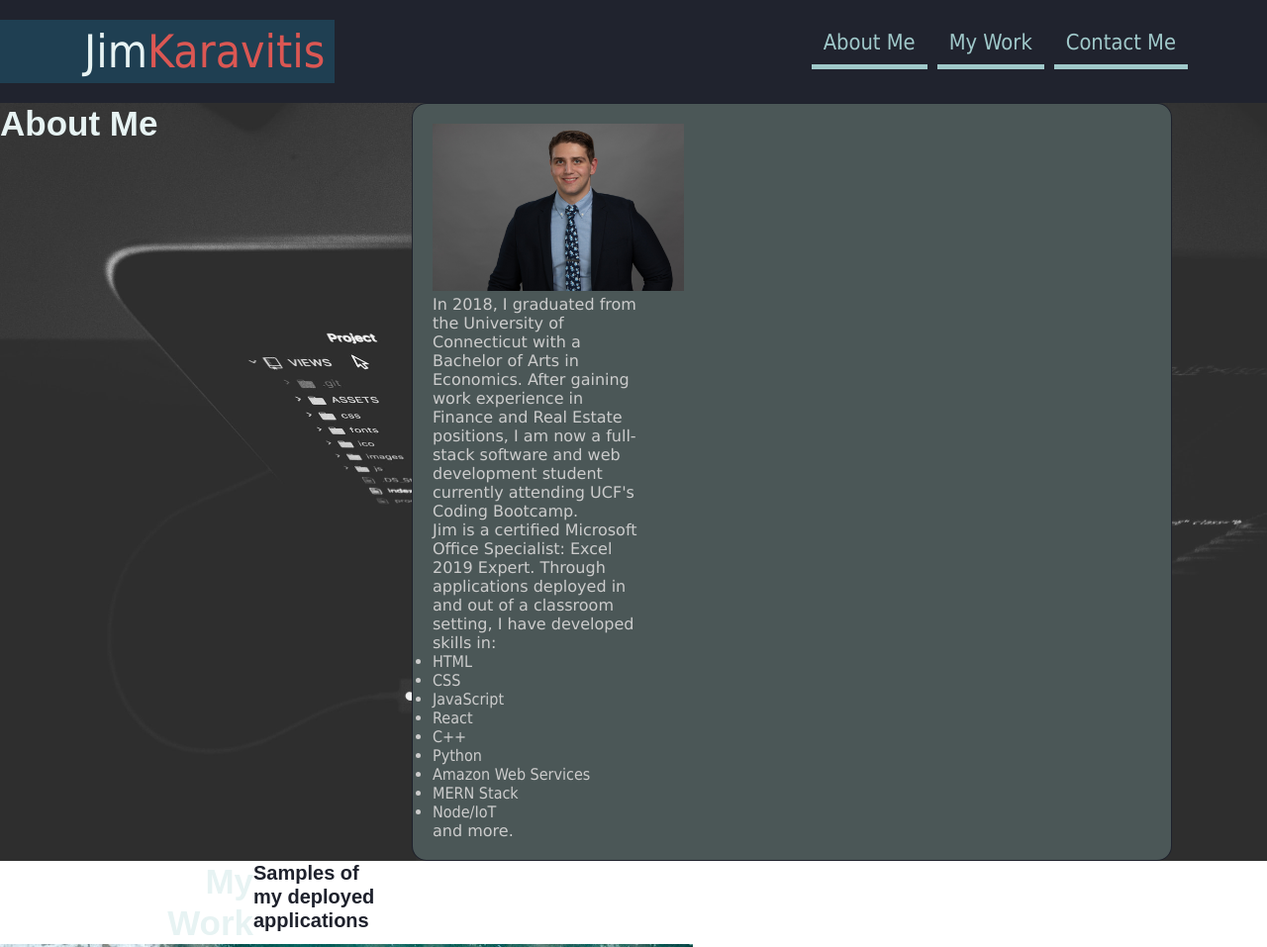
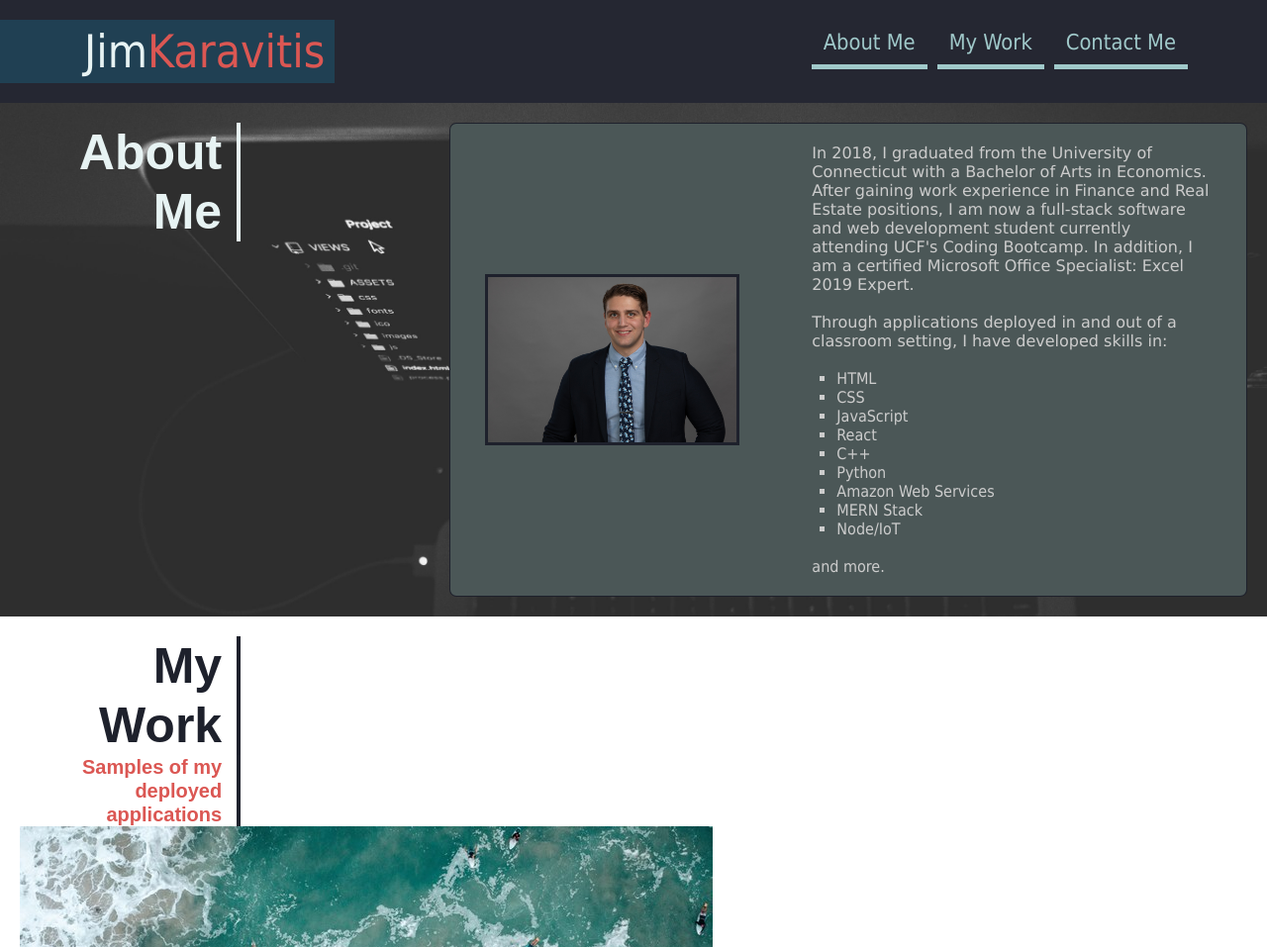
Before and after one commit to JK1956/JimK-WorkPortfolio, a plain HTML site: page index.html in a window 1280 px wide. Shown: the top 957 px of the page at 99% size. Drawn offline with Linux system fonts and the light colour scheme.

Commit message:
on the right track with css flex

```diff
--- a/assets/style.css
+++ b/assets/style.css
@@ -23,10 +23,9 @@ body {
 header {
     padding: 20px 75px 20px 0;
     display: flex;
-    background: rgba(30, 33, 44, 0.99);
+    background: rgba(30, 33, 44, 0.97);
     justify-content: space-between;
     flex-wrap: wrap;
-    position: -webkit-sticky;
     position: sticky;
     top: 0%;
 }
@@ -60,15 +59,20 @@ header nav ul li {
     border-color: rgb(160, 201, 202);
 }
 
+section {
+    padding: 20px;
+}
+
 p {
     font-family: verdana;
 }
+
 
 footer {
     display: flex;
     justify-content: left;
     flex-wrap: wrap;
-    background:rgba(30, 33, 44, 0.99);
+    background:rgb(30, 33, 44);
     width: 100%;
     padding: 40px 35px;
 }
@@ -79,6 +83,25 @@ footer h2 {
 }
 
 /* Styling for class elements */
+
+.title {
+    width: 18%;
+    color: rgba(30, 33, 44);
+    font-size: 50px;
+    line-height: 1.2;
+    text-align: right;
+    font-family: Arial, Helvetica, sans-serif;
+    border-right: solid 4px;
+    justify-content: center;
+    padding-right: 15px;
+}
+
+.second {
+    color:rgb(219, 87, 83);
+    font-size: 20px;
+    border-color: rgba(30, 33, 44, 0.99);
+}
+
 .hero {
     margin: 0 auto;
     width: 100%;
@@ -86,59 +109,44 @@ footer h2 {
     background-size: cover;
     background-position: center;
     display: flex;
+    flex-wrap: wrap;
+    justify-content: space-between;
     align-items: flex-start;
-    flex-wrap: wrap;
-    justify-content: space-around;
-}
-
-h2 {
-    color:rgb(231, 243, 243);
-    width: 25%;
-    text-align: right;
-    font-size: 35px;
-    line-height: 1.2;
-    display: flex;
-    flex-wrap: wrap;
-    text-align: right;
-    font-family: Arial, Helvetica, sans-serif;
-}
-
-h3 {
-    color:rgb(30, 33, 44);
-    width: 25%;
-    text-align: right;
-    font-size: 20px;
-    line-height: 1.2;
-    display: flex;
-    flex-wrap: wrap;
-    text-align: left;
-    font-family: Arial, Helvetica, sans-serif;
 }
 
 .hero-info {
-    width: 60%;
-    margin: 0 auto;
+    width: 65%;
+    padding: 20px 35px;
     background-color: rgb(75, 87, 87);
-    padding: 20px;
     color: rgb(204, 204, 204);
     border-style: solid;
     border-width: 1px;
     border-color: rgba(30, 33, 44, 0.99);
-    border-radius: 15px;
+    border-radius: 7px;
+    display: flex;
+    flex-wrap: wrap;
+    justify-content: space-between;
+    align-items: center;
 }
 
 
 .hero-info img {
-    height: 30%;
     width: 35%;
+    border: solid 3px;
     border-color:rgba(30, 33, 44, 0.99);
 }
 
 .flex-row {
-    width: 40%;
     display: flex;
     flex-wrap: wrap;
-    justify-content: center;
+}
+
+.left {
+    justify-content: left;
+}
+
+.right {
+    justify-content: right;
 }
 
 
@@ -153,7 +161,14 @@ h3 {
 }
 
 #text {
-    width: 30%;
-    display: flex;
-    flex-wrap: wrap;
+    max-width: 55%;
 }
+
+#text ul {
+    list-style-type: square;
+    padding-left: 25px;
+}
+
+#top {
+    color: rgb(231, 243, 243);
+}
--- a/index.html
+++ b/index.html
@@ -41,7 +41,7 @@
     <!-- hero -->
     <section id="about-me" class="hero">
 
-        <h2 class="title">
+        <h2 id="top" class="title">
             About Me
         </h2>
 
@@ -55,12 +55,13 @@
                     <p>
                         In 2018, I graduated from the University of Connecticut with a Bachelor of Arts in Economics.
                         After gaining work experience in Finance and Real Estate positions, I am now a full-stack software and web development student currently attending UCF's Coding Bootcamp.
-                    </p>
-                    <p>
-                        Jim is a certified Microsoft Office Specialist: Excel 2019 Expert.
+                        In addition, I am a certified Microsoft Office Specialist: Excel 2019 Expert.
+                        <br />
+                        <br />
                         Through applications deployed in and out of a classroom setting,
                         I have developed skills in:
-                    </p>
+                        <br />
+                        <br />
                         <ul>
                             <li>
                                 HTML
@@ -90,9 +91,10 @@
                                 Node/IoT
                             </li>
                         </ul>
-                        <p>
+                        <br />
+
                         and more.
-                        </p>
+
                     </p>
                 </div>
         </article>
@@ -103,14 +105,12 @@
     <!-- my work -->
     <section id="my-work" class="work">
 
-        <div class="flex-row">
-            <h2>
+        <h2 class="title">
             My Work
         </h2>
-            <h3>
+        <h3 class="title second">
             Samples of my deployed applications
         </h3>
-        </div>
 
         <div class="applications">
             <article class="app big">
@@ -192,27 +192,18 @@
     </section>
     <!-- end my work -->
 
-
-
-
-
-
-
     <!-- contact -->
     <section id="contact-me" class="contact">
 
-        <div class="flex-row">
-            <div class="first-title">
+        <div class="flex-row left">
             <h2 class="title">
                 How To Contact Me
             </h2>
-            </div>
-            <div class="second-title">
-                <h3 class="title reverse">
+            <h3 class="title second">
                 Leave a message and I will get in touch, or take a look at my social media.
             </h3>
         </div>
-        </div>
+
 
         <article id="direct" class="contact-box">
             <address id="direct-message">
```
Lines whose indentation alone changed are shown as unchanged.
